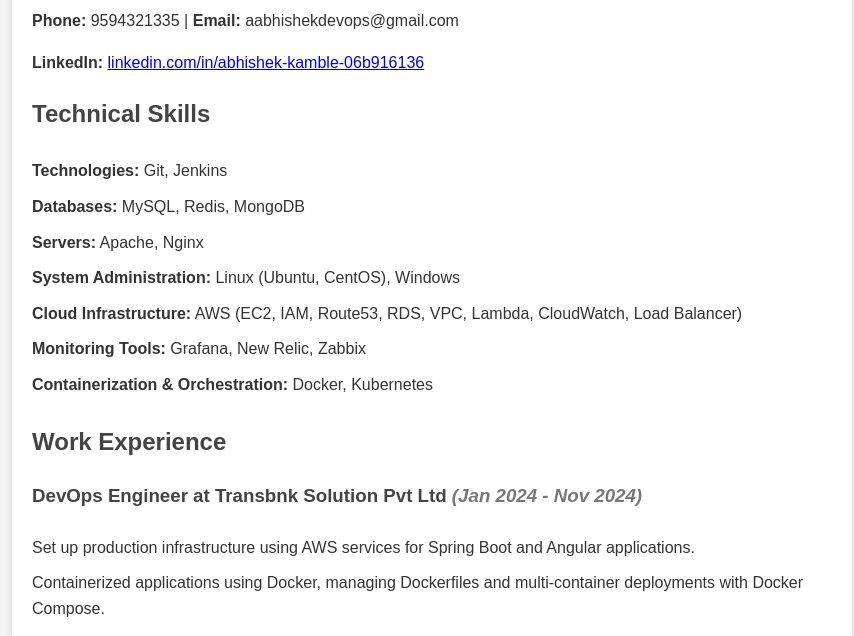
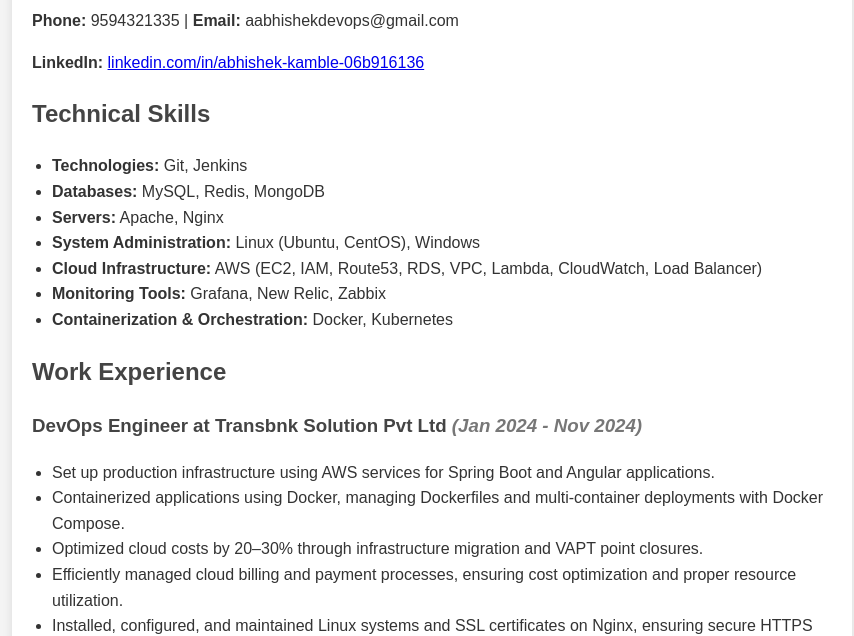
Before and after one commit to aabhidevops/Resume, a plain HTML site: page index.html in a window 1280 px wide. Shown: the part 136-772 px from the top of the page, without its empty margins (208-1062 px from the left). Drawn offline with Linux system fonts and the light colour scheme.

Commit message:
resume page

```diff
--- a/index.html
+++ b/index.html
@@ -24,11 +24,8 @@
             color: #444;
         }
         ul {
-            list-style-type: none;
-            padding: 0;
-        }
-        ul li {
-            padding: 5px 0;
+            list-style-type: disc;
+            padding-left: 20px;
         }
         .section {
             margin-bottom: 20px;
```
